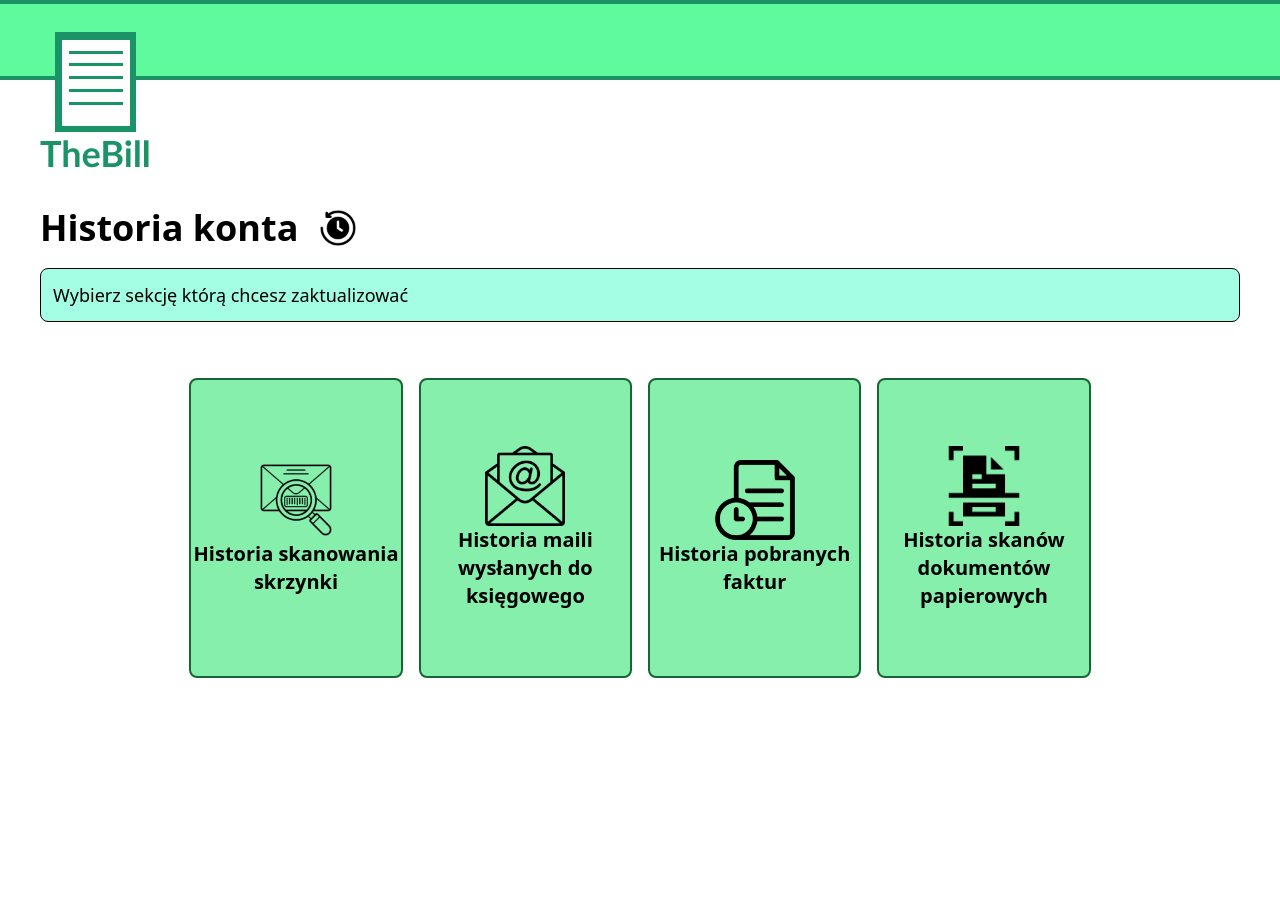
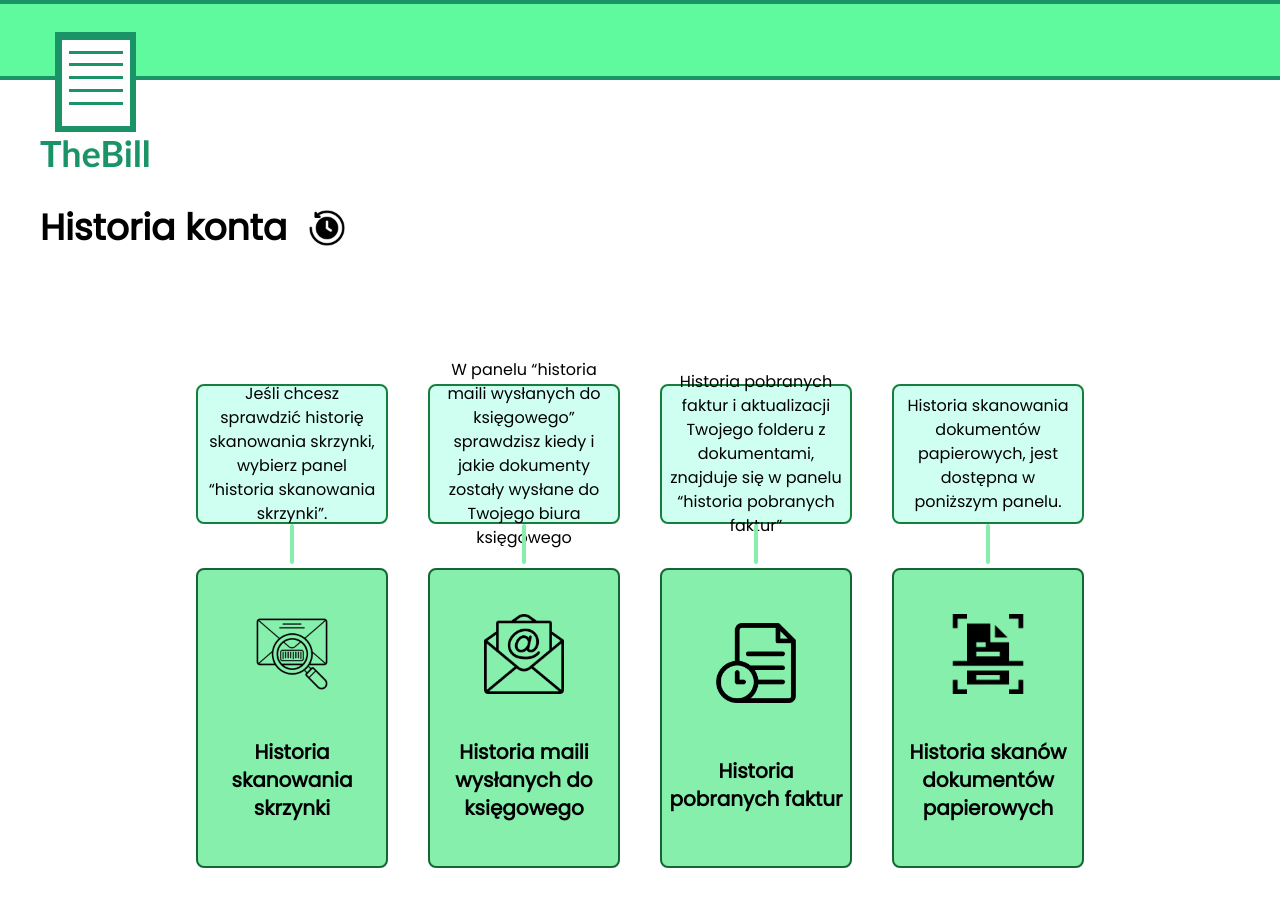
Before and after one commit to Tommy3DE/TheBill, a React (Vite) app: page /logged/history in a window 1280 px wide. Shown: the top 906 px of the page. Before the commit the page ends 800 px from the top, so only its background shows below. Built offline with nearby package versions, Linux system fonts and the light colour scheme.

Commit message:
additional info added

```diff
--- a/src/loggedUser/history/components/HistoryRoutes.tsx
+++ b/src/loggedUser/history/components/HistoryRoutes.tsx
@@ -18,49 +18,58 @@ const HistoryRoutes = () => {
       title: "Historia skanowania skrzynki",
       icon: scanning,
       route: "",
-      message: "Jeśli chcesz sprawdzić historię skanowania skrzynki, wybierz panel “historia skanowania skrzynki”. ",
+      message:
+        "Jeśli chcesz sprawdzić historię skanowania skrzynki, wybierz panel “historia skanowania skrzynki”. ",
     },
     {
       id: 2,
       title: "Historia maili wysłanych do księgowego",
       icon: email,
       route: "",
-      message: "W panelu “historia maili wysłanych do księgowego” sprawdzisz kiedy i jakie dokumenty zostały wysłane do Twojego biura księgowego",
+      message:
+        "W panelu “historia maili wysłanych do księgowego” sprawdzisz kiedy i jakie dokumenty zostały wysłane do Twojego biura księgowego",
     },
     {
       id: 3,
       title: "Historia pobranych faktur",
       icon: file,
       route: "",
-      message: "Historia pobranych faktur i aktualizacji Twojego folderu z dokumentami, znajduje się w panelu “historia pobranych faktur”",
+      message:
+        "Historia pobranych faktur i aktualizacji Twojego folderu z dokumentami, znajduje się w panelu “historia pobranych faktur”",
     },
     {
       id: 3,
       title: "Historia skanów dokumentów papierowych",
       icon: scan,
       route: "",
-      message: "Historia skanowania dokumentów papierowych, jest dostępna w poniższym panelu.",
+      message:
+        "Historia skanowania dokumentów papierowych, jest dostępna w poniższym panelu.",
     },
   ];
   return (
-    <section>
+    <section className=" font-poppins">
       <div className="flex flex-col mt-32 mx-10 h-1/4">
         <div className="flex flex-row justify-start mb-5 items-center">
           <h1 className="text-4xl font-extrabold ">Historia konta</h1>
           <img src={history} alt="settings" className="h-10 ml-5" />
         </div>
-        <p className="w-full text-lg p-3 rounded-lg bg-[#A3FEE3] border border-black">
-          Wybierz sekcję którą chcesz zaktualizować
-        </p>
       </div>
       <div className="flex lg:flex-row flex-col justify-center items-center lg:mx-0 mx-5 py-14">
         {settings.map((item) => (
           <div
             key={item.id}
-            className=" lg:w-2/12 w-full text-xl rounded-lg mx-2 flex flex-col justify-center py-24 items-center bg-green-300 lg:h-[300px] h-80 mb-5  hover:scale-105 hover:bg-green-200 border-2 border-green-800 cursor-pointer font-black"
+            className=" lg:w-[15%] w-full  mx-5 flex flex-col justify-center py-14  "
           >
-            <img src={item.icon} alt={item.title} className="h-20 w-20" />
-            <p className="text-center">{item.title}</p>
+            <div className="flex flex-col justify-center items-center my-1">
+              <div className="bg-[#CFFFF1] border-2 border-green-700 py-1 px-2 text-center rounded-lg flex justify-center items-center h-[140px]">
+                <p>{item.message}</p>
+              </div>
+              <div className="h-10 w-1 bg-green-300 rounded items-center"/>
+            </div>
+            <div className="flex text-xl  rounded-lg flex-col justify-evenly items-center bg-green-300 lg:h-[300px] h-80 mb-5  hover:scale-105 hover:bg-green-200 border-2 border-green-800 cursor-pointer font-black">
+              <img src={item.icon} alt={item.title} className="h-20 w-20" />
+              <p className="text-center">{item.title}</p>
+            </div>
           </div>
         ))}
       </div>
```
